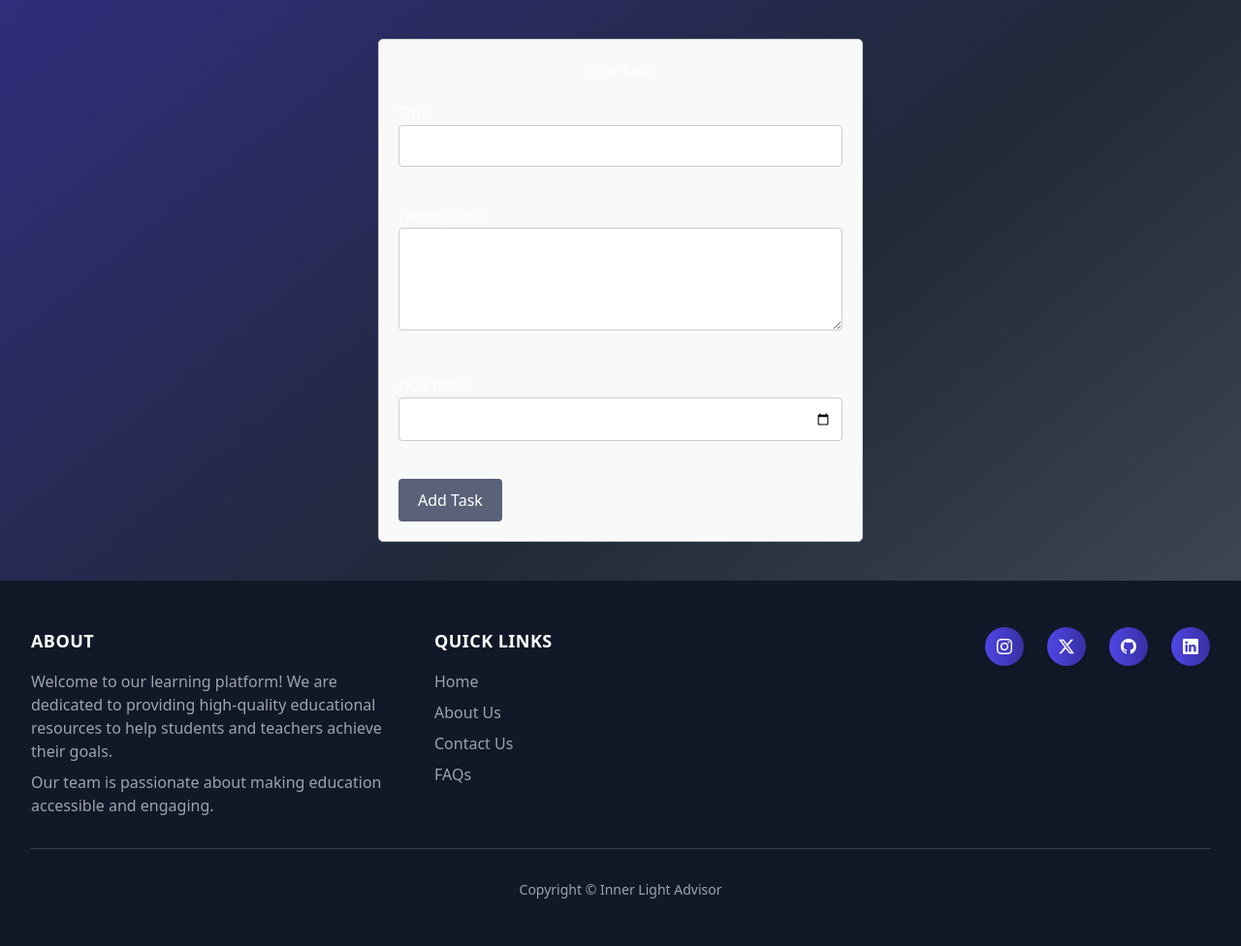
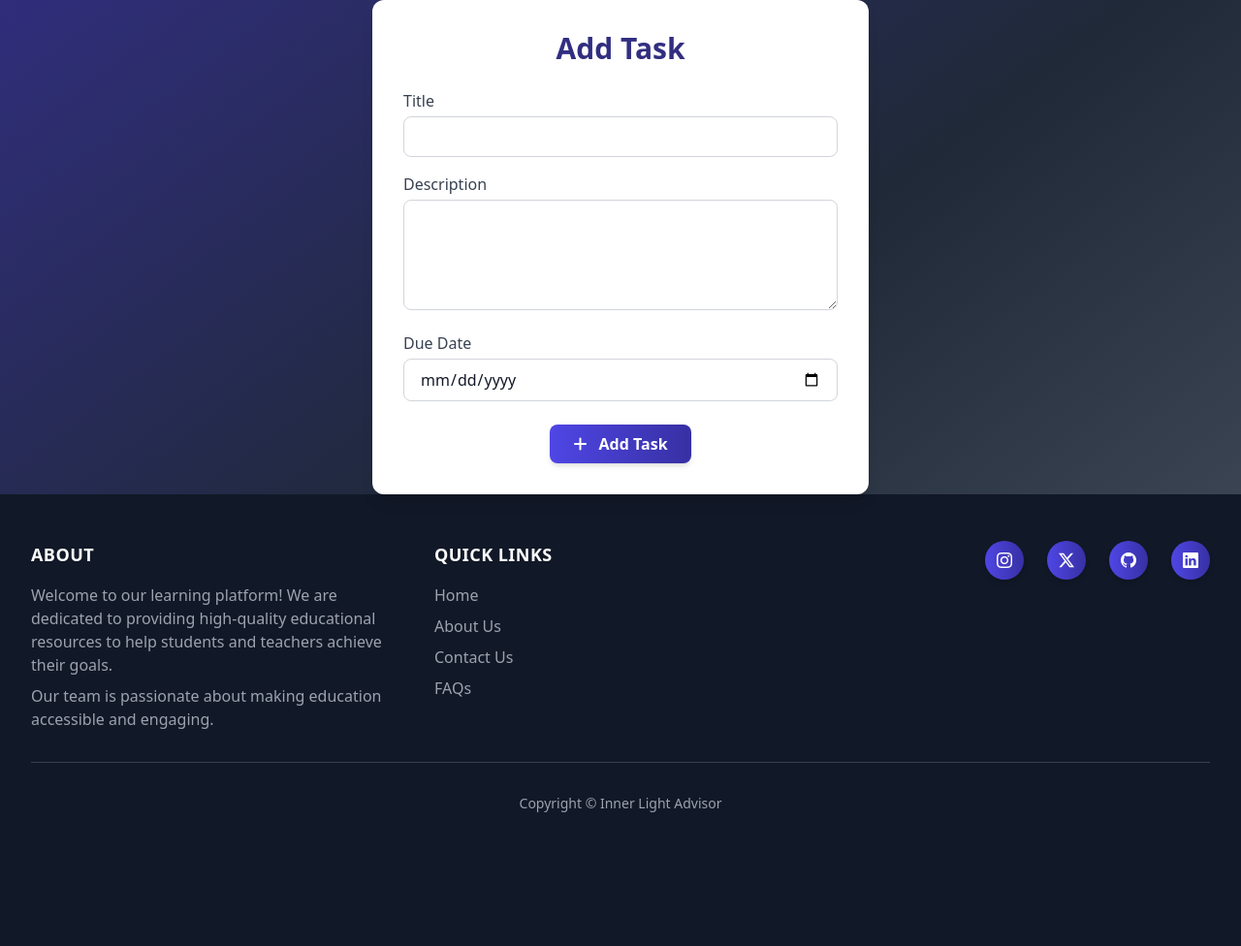
Before and after one commit to chaitany851P/Inner-Light-Advisor, a Flask app: page /add_task in a window 1280 px wide. Shown: the part 72-1048 px from the top of the page at 97% size. After the commit the page ends 910 px from the top, so only its background shows below. Run offline with Flask 3, Linux system fonts and the light colour scheme; some libraries are stand-ins or nearby versions.

Commit message:
Update css

```diff
--- a/templates/add_task.html
+++ b/templates/add_task.html
@@ -1,95 +1,40 @@
 <!-- add_task.html -->
 {% extends 'base.html' %}
 {% block content %}
-<!DOCTYPE html>
-<html lang="en">
 <head>
-    <meta charset="UTF-8">
-    <meta name="viewport" content="width=device-width, initial-scale=1.0">
-    <title>Document</title>
-    <style>
-        .container2{
-            width: 60%;
-            margin: 20px auto;
-            padding: 20px;
+<script src="https://cdn.tailwindcss.com"></script>
+    <link rel="stylesheet" href="https://cdnjs.cloudflare.com/ajax/libs/font-awesome/6.0.0-beta3/css/all.min.css">
+</head>
+<body class="bg-gradient-to-br from-indigo-900 via-gray-800 to-gray-600 min-h-screen flex items-center justify-center p-4 sm:p-6 lg:p-8">
+    <div class="w-full max-w-lg mx-auto">
+        <form method="POST" class="bg-white rounded-xl shadow-lg p-6 sm:p-8 transform hover:shadow-xl transition-shadow duration-300">
+            <h2 class="text-2xl sm:text-3xl font-bold text-indigo-900 text-center mb-6">Add Task</h2>
 
-        }
-        .task-form {
-            max-width: 500px;
-            margin: 0 auto;
-            padding: 20px;
-            background-color: #f9f9f9;
-            border: 1px solid #ccc;
-            border-radius: 5px;
-        }
+            <!-- Title -->
+            <div class="mb-4">
+                <label for="title" class="block text-sm sm:text-base font-medium text-gray-700 mb-1">Title</label>
+                <input type="text" id="title" name="title" class="w-full px-4 py-2 border border-gray-300 rounded-lg text-gray-900 focus:ring-2 focus:ring-indigo-500 focus:border-indigo-500 outline-none transition-all duration-200" required>
+            </div>
 
-        .task-input,
-        .task-textarea,
-        .task-due_date {
-            width: 100%;
-            padding: 10px;
-            margin-bottom: 15px;
-            border: 1px solid #ccc;
-            border-radius: 4px;
-            box-sizing: border-box;
-            font-size: 14px;
-        }
+            <!-- Description -->
+            <div class="mb-4">
+                <label for="description" class="block text-sm sm:text-base font-medium text-gray-700 mb-1">Description</label>
+                <textarea id="description" name="description" rows="4" class="w-full px-4 py-2 border border-gray-300 rounded-lg text-gray-900 resize-y focus:ring-2 focus:ring-indigo-500 focus:border-indigo-500 outline-none transition-all duration-200" required></textarea>
+            </div>
 
-        .task-textarea {
-            resize: vertical;
-        }
+            <!-- Due Date -->
+            <div class="mb-6">
+                <label for="due_date" class="block text-sm sm:text-base font-medium text-gray-700 mb-1">Due Date</label>
+                <input type="date" id="due_date" name="due_date" class="w-full px-4 py-2 border border-gray-300 rounded-lg text-gray-900 focus:ring-2 focus:ring-indigo-500 focus:border-indigo-500 outline-none transition-all duration-200" required>
+            </div>
 
-        .btn {
-                background-color:#5a627a;
-                color: #fff;
-                border: none;
-                padding: 10px 20px;
-                cursor: pointer;
-                border-radius: 4px;
-                font-size: 16px;
-        }
-
-        .btn:hover {
-            background-color: #4b5264;
-        }
-
-        h2 {
-                    text-align: center;
-                    margin-bottom: 20px;
-                }
-
-        /* responsive  */
-        /* @media screen and (max-width: 500px) {
-            .task-form {
-                max-width: 100%;
-                }
-                } */
-
-
-            </style>
-
-</head>
-<body>
-    <div class="container2">
-
-        <form method="POST" class="task-form">
-            <h2>Add Task</h2>
-            <label for="title">Title:</label><br>
-            <input type="text" id="title" name="title" class="task-input" required><br><br>
-
-            <label for="description">Description:</label><br>
-            <textarea id="description" name="description" class="task-textarea" rows="4" required></textarea><br><br>
-
-            <!-- due date -->
-             <label for="due_date">Due Date:</label><br>
-             <input type="date" id="due_date" name="due_date" class="task-due_date" required><br><br>
-
-
-            <button type="submit" class="btn btn-primary">Add Task</button>
+            <!-- Submit Button -->
+            <div class="text-center">
+                <button type="submit" class="w-full sm:w-auto px-6 py-2 bg-gradient-to-r from-indigo-600 to-indigo-800 text-white text-sm sm:text-base font-semibold rounded-lg shadow-md hover:from-indigo-700 hover:to-indigo-900 focus:ring-2 focus:ring-indigo-300 transform hover:-translate-y-1 transition-all duration-200">
+                    <i class="fas fa-plus mr-2"></i> Add Task
+                </button>
+            </div>
         </form>
     </div>
-
 </body>
-</html>
-
 {% endblock %}
```
